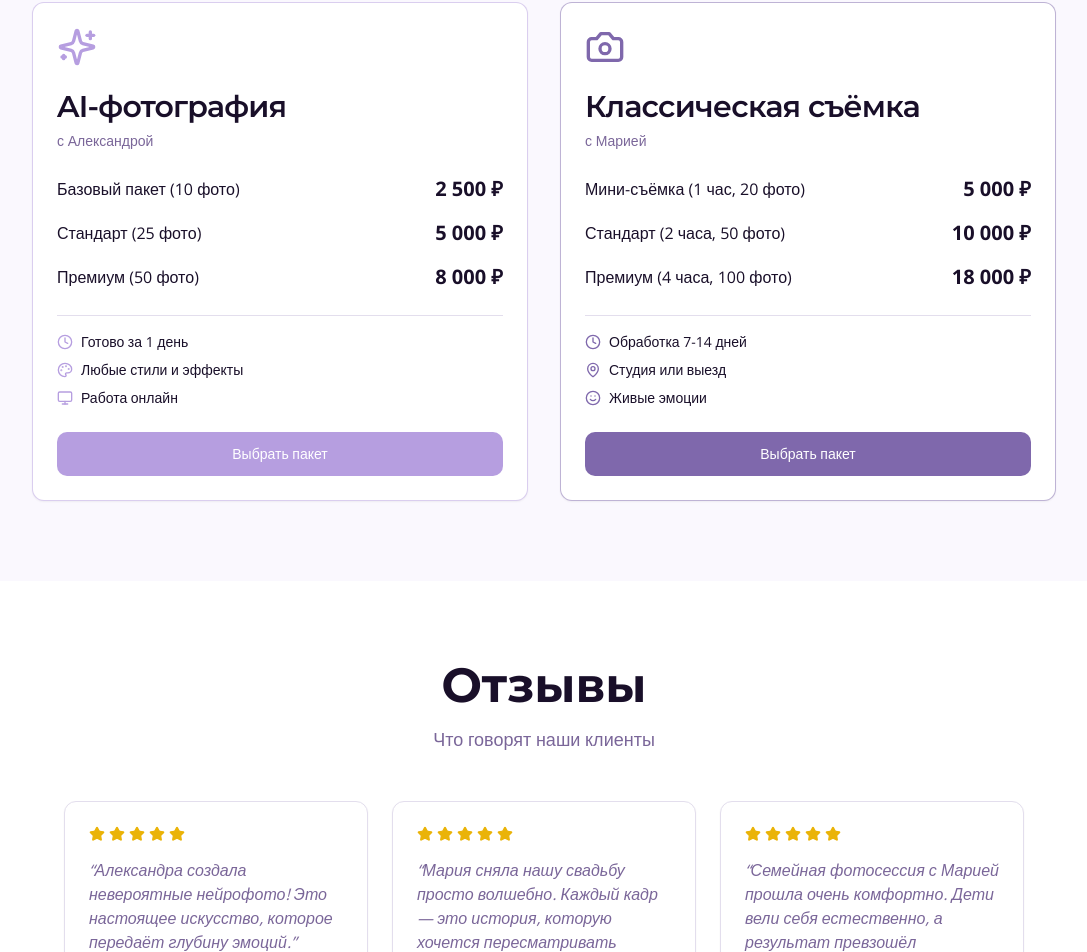
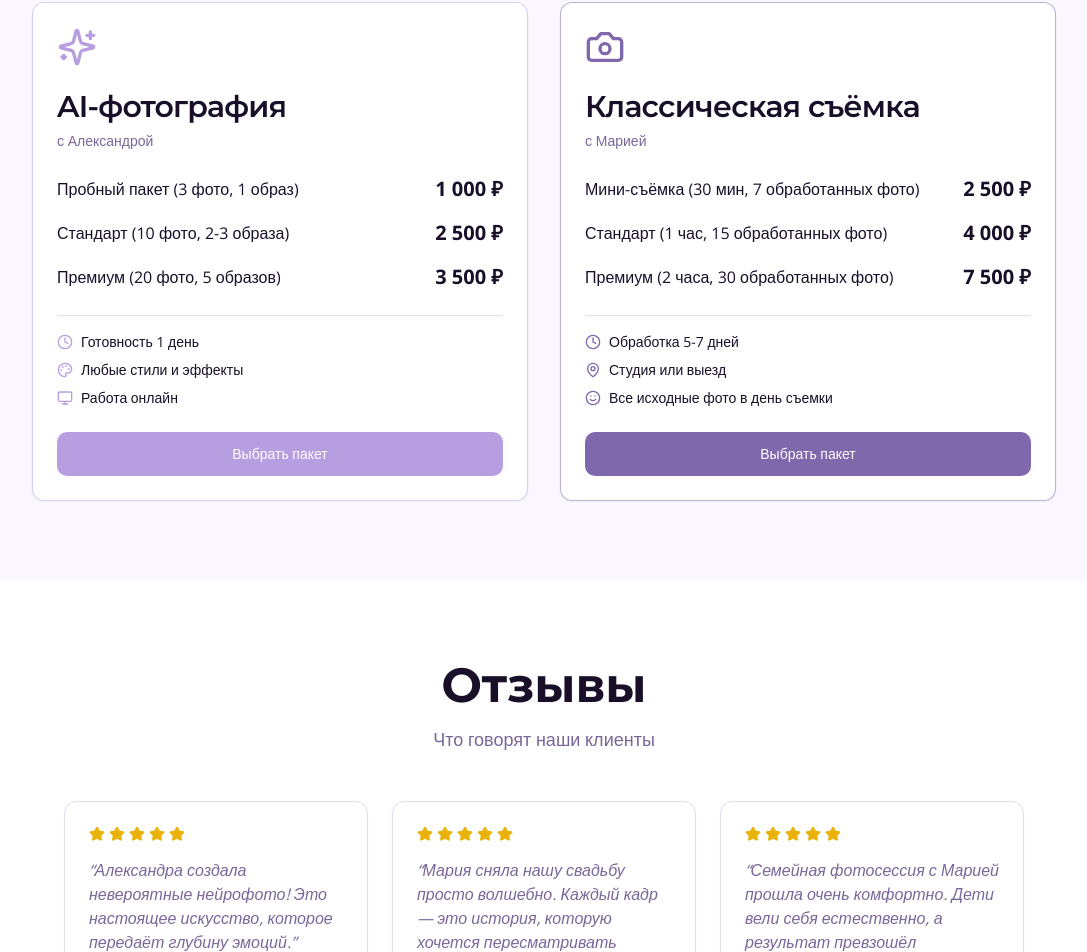
Before and after one commit to pr-poehali-dev/neiro-photo-site, a React (Vite) app: page / in a window 1280 px wide. Shown: the part 2695-3647 px from the top of the page, without its empty margins (96-1183 px from the left). Built offline with nearby package versions, Linux system fonts and the light colour scheme.

Commit message:
Обновление Index.tsx

```diff
--- a/src/pages/Index.tsx
+++ b/src/pages/Index.tsx
@@ -1098,7 +1098,7 @@ const Index = () => {
                       data-component-name="span"
                       data-component-content="%7B%22text%22%3A%22%D0%91%D0%B0%D0%B7%D0%BE%D0%B2%D1%8B%D0%B9%20%D0%BF%D0%B0%D0%BA%D0%B5%D1%82%20(10%20%D1%84%D0%BE%D1%82%D0%BE)%22%7D"
                     >
-                      Базовый пакет (10 фото)
+                      Пробный пакет (3 фото, 1 образ)
                     </span>
                     <span
                       data-pp-id="src/pages/Index.tsx:383:20"
@@ -1110,7 +1110,7 @@ const Index = () => {
                       data-component-content="%7B%22text%22%3A%222%20500%20%E2%82%BD%22%2C%22className%22%3A%22font-bold%20text-xl%22%7D"
                       class="font-bold text-xl"
                     >
-                      2 500 ₽
+                      1 000 ₽
                     </span>
                   </div>
                   <div
@@ -1132,7 +1132,7 @@ const Index = () => {
                       data-component-name="span"
                       data-component-content="%7B%22text%22%3A%22%D0%A1%D1%82%D0%B0%D0%BD%D0%B4%D0%B0%D1%80%D1%82%20(25%20%D1%84%D0%BE%D1%82%D0%BE)%22%7D"
                     >
-                      Стандарт (25 фото)
+                      Стандарт (10 фото, 2-3 образа)
                     </span>
                     <span
                       data-pp-id="src/pages/Index.tsx:387:20"
@@ -1144,7 +1144,7 @@ const Index = () => {
                       data-component-content="%7B%22text%22%3A%225%20000%20%E2%82%BD%22%2C%22className%22%3A%22font-bold%20text-xl%22%7D"
                       class="font-bold text-xl"
                     >
-                      5 000 ₽
+                      2 500 ₽
                     </span>
                   </div>
                   <div
@@ -1166,7 +1166,7 @@ const Index = () => {
                       data-component-name="span"
                       data-component-content="%7B%22text%22%3A%22%D0%9F%D1%80%D0%B5%D0%BC%D0%B8%D1%83%D0%BC%20(50%20%D1%84%D0%BE%D1%82%D0%BE)%22%7D"
                     >
-                      Премиум (50 фото)
+                      Премиум (20 фото, 5 образов)
                     </span>
                     <span
                       data-pp-id="src/pages/Index.tsx:391:20"
@@ -1178,7 +1178,7 @@ const Index = () => {
                       data-component-content="%7B%22text%22%3A%228%20000%20%E2%82%BD%22%2C%22className%22%3A%22font-bold%20text-xl%22%7D"
                       class="font-bold text-xl"
                     >
-                      8 000 ₽
+                      3 500 ₽
                     </span>
                   </div>
                 </div>
@@ -1233,7 +1233,7 @@ const Index = () => {
                       data-component-name="span"
                       data-component-content="%7B%22text%22%3A%22%D0%93%D0%BE%D1%82%D0%BE%D0%B2%D0%BE%20%D0%B7%D0%B0%201%20%D0%B4%D0%B5%D0%BD%D1%8C%22%7D"
                     >
-                      Готово за 1 день
+                      Готовность 1 день
                     </span>
                   </div>
                   <div
@@ -1469,7 +1469,7 @@ const Index = () => {
                       data-component-name="span"
                       data-component-content="%7B%22text%22%3A%22%D0%9C%D0%B8%D0%BD%D0%B8-%D1%81%D1%8A%D1%91%D0%BC%D0%BA%D0%B0%20(1%20%D1%87%D0%B0%D1%81%2C%2020%20%D1%84%D0%BE%D1%82%D0%BE)%22%7D"
                     >
-                      Мини-съёмка (1 час, 20 фото)
+                      Мини-съёмка (30 мин, 7 обработанных фото)
                     </span>
                     <span
                       data-pp-id="src/pages/Index.tsx:424:20"
@@ -1481,7 +1481,7 @@ const Index = () => {
                       data-component-content="%7B%22text%22%3A%225%20000%20%E2%82%BD%22%2C%22className%22%3A%22font-bold%20text-xl%22%7D"
                       class="font-bold text-xl"
                     >
-                      5 000 ₽
+                      2 500 ₽
                     </span>
                   </div>
                   <div
@@ -1503,7 +1503,7 @@ const Index = () => {
                       data-component-name="span"
                       data-component-content="%7B%22text%22%3A%22%D0%A1%D1%82%D0%B0%D0%BD%D0%B4%D0%B0%D1%80%D1%82%20(2%20%D1%87%D0%B0%D1%81%D0%B0%2C%2050%20%D1%84%D0%BE%D1%82%D0%BE)%22%7D"
                     >
-                      Стандарт (2 часа, 50 фото)
+                      Стандарт (1 час, 15 обработанных фото)
                     </span>
                     <span
                       data-pp-id="src/pages/Index.tsx:428:20"
@@ -1515,7 +1515,7 @@ const Index = () => {
                       data-component-content="%7B%22text%22%3A%2210%20000%20%E2%82%BD%22%2C%22className%22%3A%22font-bold%20text-xl%22%7D"
                       class="font-bold text-xl"
                     >
-                      10 000 ₽
+                      4 000 ₽
                     </span>
                   </div>
                   <div
@@ -1537,7 +1537,7 @@ const Index = () => {
                       data-component-name="span"
                       data-component-content="%7B%22text%22%3A%22%D0%9F%D1%80%D0%B5%D0%BC%D0%B8%D1%83%D0%BC%20(4%20%D1%87%D0%B0%D1%81%D0%B0%2C%20100%20%D1%84%D0%BE%D1%82%D0%BE)%22%7D"
                     >
-                      Премиум (4 часа, 100 фото)
+                      Премиум (2 часа, 30 обработанных фото)
                     </span>
                     <span
                       data-pp-id="src/pages/Index.tsx:432:20"
@@ -1549,7 +1549,7 @@ const Index = () => {
                       data-component-content="%7B%22text%22%3A%2218%20000%20%E2%82%BD%22%2C%22className%22%3A%22font-bold%20text-xl%22%7D"
                       class="font-bold text-xl"
                     >
-                      18 000 ₽
+                      7 500 ₽
                     </span>
                   </div>
                 </div>
@@ -1604,7 +1604,7 @@ const Index = () => {
                       data-component-name="span"
                       data-component-content="%7B%22text%22%3A%22%D0%9E%D0%B1%D1%80%D0%B0%D0%B1%D0%BE%D1%82%D0%BA%D0%B0%207-14%20%D0%B4%D0%BD%D0%B5%D0%B9%22%7D"
                     >
-                      Обработка 7-14 дней
+                      Обработка 5-7 дней
                     </span>
                   </div>
                   <div
@@ -1694,7 +1694,7 @@ const Index = () => {
                       data-component-name="span"
                       data-component-content="%7B%22text%22%3A%22%D0%96%D0%B8%D0%B2%D1%8B%D0%B5%20%D1%8D%D0%BC%D0%BE%D1%86%D0%B8%D0%B8%22%7D"
                     >
-                      Живые эмоции
+                      Все исходные фото в день съемки
                     </span>
                   </div>
                 </div>
```
